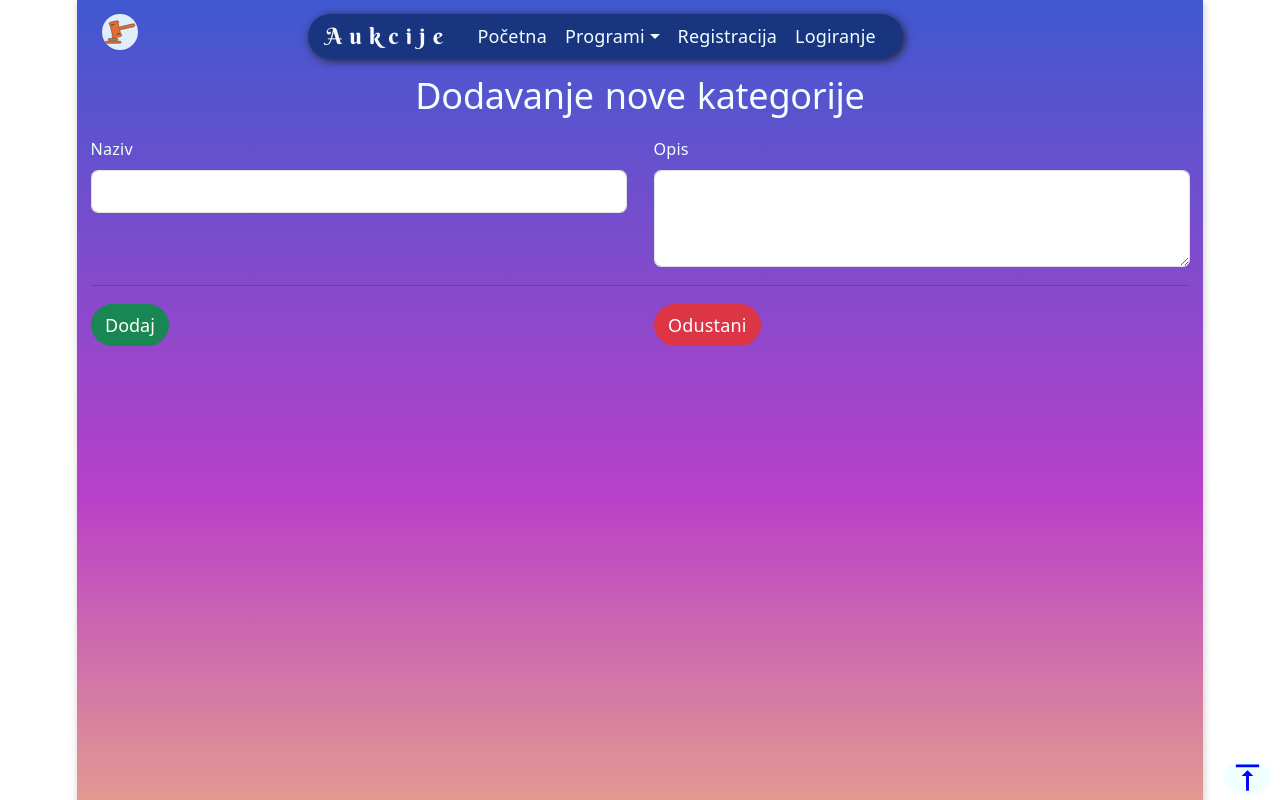
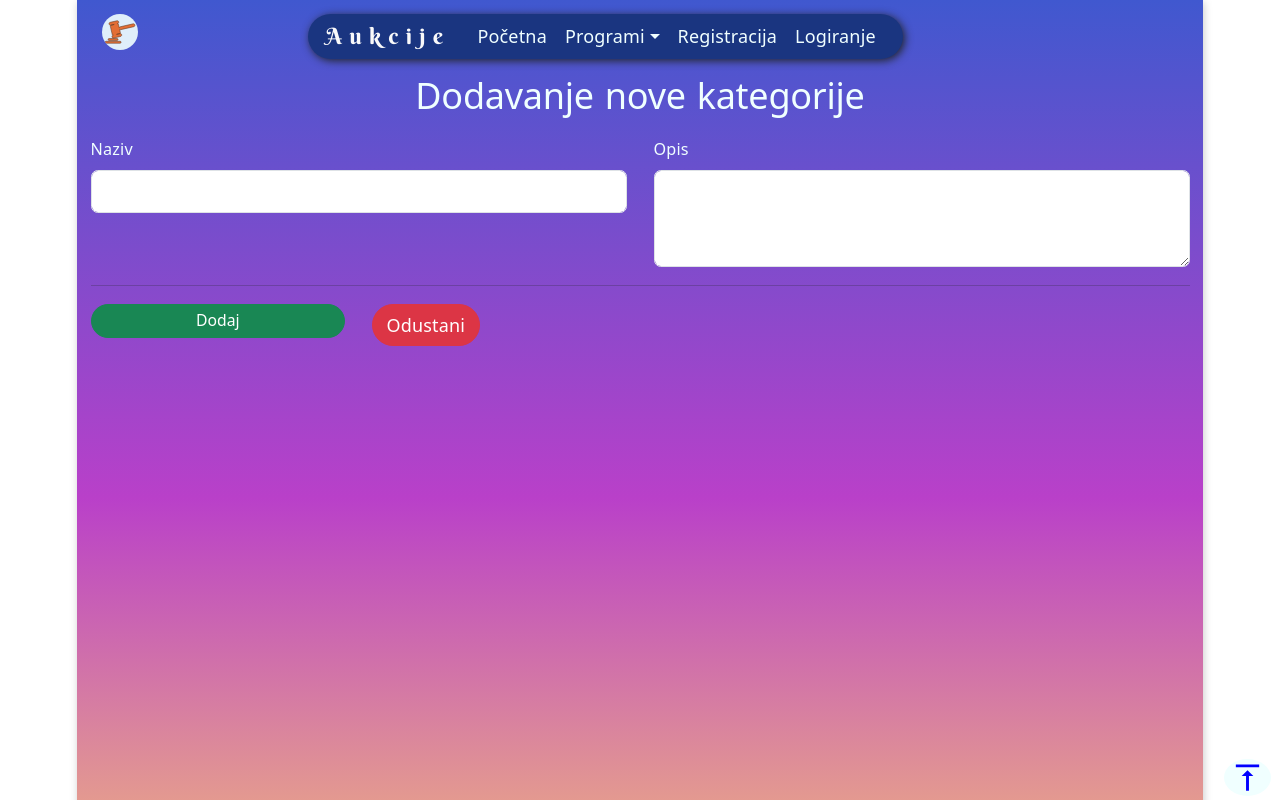
Before and after one commit to androwebgraphic/Aukcije, a React (Vite) app: page /kategorije/dodajkategoriju in a window 1280 px wide. Shown: the top 800 px of the page. Built offline with nearby package versions, Linux system fonts and the light colour scheme.

Commit message:
jos promijena kategorije

```diff
--- a/src/pages/kategorije/KategorijaNova.jsx
+++ b/src/pages/kategorije/KategorijaNova.jsx
@@ -113,7 +113,7 @@ export default function KategorijaNova() {
 
       <Form onSubmit={handleSubmit} noValidate>
         <Row>
-          <Col sm={12} md={6}>
+          <Col xs={12} md={6}>
             <Form.Group controlId="naziv">
               <FormLabel>Naziv</FormLabel>
               <FormControl
@@ -148,13 +148,13 @@ export default function KategorijaNova() {
 
         <hr />
         <Row>
-          <Col>
-            <Button type="submit" className="btn btn-success" size="small">
+          <Col xs={6} md={3} className="mb-2">
+            <Button type="submit" className="btn btn-success w-100" size="sm">
               Dodaj
             </Button>
           </Col>
           <Col>
-            <Link to={RouteNames.KATEGORIJE} className="btn btn-danger">
+            <Link to={RouteNames.KATEGORIJE} className="btn btn-danger" size="sm">
               Odustani
             </Link>
           </Col>
--- a/src/pages/kategorije/KategorijePromjena.jsx
+++ b/src/pages/kategorije/KategorijePromjena.jsx
@@ -137,7 +137,7 @@ export default function KategorijePromijena() {
 
       <Form onSubmit={handleSubmit} key={kategorija.id || params.id} noValidate>
         <Row>
-          <Col sm={12} md={6}>
+          <Col xs={12} md={6}>
             <Form.Group controlId="naziv" className="mb-3">
               <FormLabel>Naziv</FormLabel>
               <FormControl
@@ -176,12 +176,12 @@ export default function KategorijePromijena() {
         <hr />
         <Row>
           <Col xs={6} md={3} className="mb-2">
-            <Button type="submit" variant="warning" className="w-50">
+            <Button type="submit" className="btn btn-warning w-100" size="sm">
               Promijeni
             </Button>
           </Col>
           <Col xs={6} md={3}>
-            <Link to={RouteNames.KATEGORIJE} className="btn btn-danger w-50">
+            <Link to={RouteNames.KATEGORIJE} size="sm" className="btn btn-danger ">
               Odustani
             </Link>
           </Col>
```
